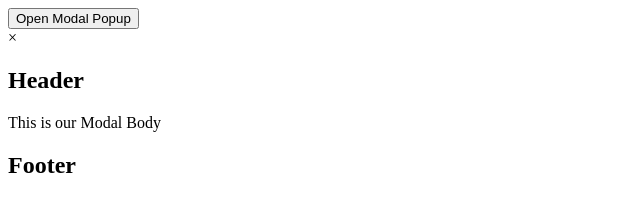
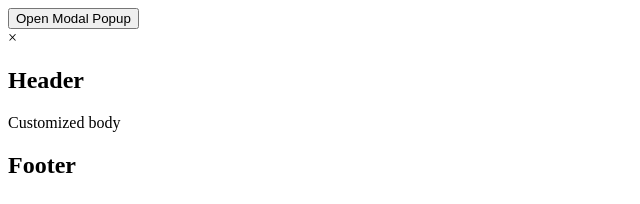
Before and after one commit to LaurenCummings/react-samples, a React (Vite) app: page / in a window 1280 px wide. Both pictures are taken after a click on the button "Open Modal Popup". Shown: the top 204 px of the page, without its empty margins (0-640 px from the left). Built offline with nearby package versions, Linux system fonts and the light colour scheme.

Commit message:
Passed in customized body

```diff
--- a/src/components/ModalTest.jsx
+++ b/src/components/ModalTest.jsx
@@ -12,7 +12,7 @@ function ModalTest() {
         <div>
             <button onClick={handleToggleModalPopup}>Open Modal Popup</button>
             {
-                showModalPopup && <Modal />
+                showModalPopup && <Modal body={<div>Customized body</div>} />
             }
         </div>
     )
```
